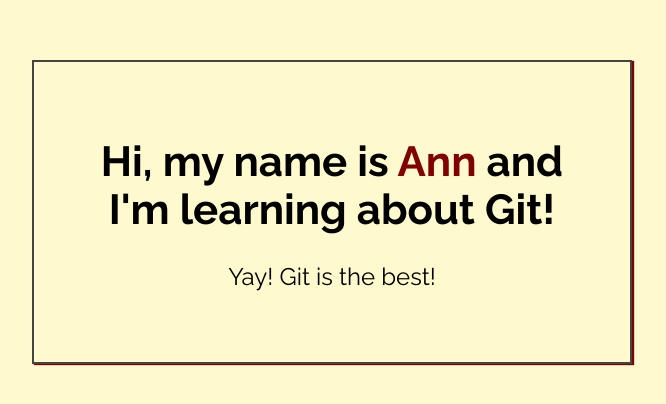
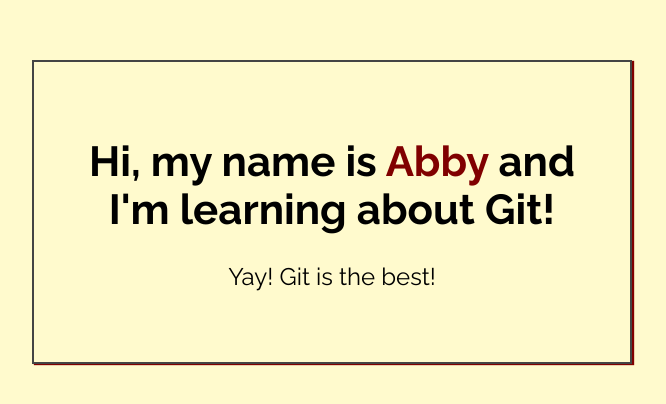
Before and after one commit to abbynyhof/my-first-repo, a plain HTML site: page index.html in a window 1280 px wide. Shown: the part 188-592 px from the top of the page, without its empty margins (308-974 px from the left). Drawn offline with Linux system fonts and the light colour scheme.

Commit message:
Added name to index.html

```diff
--- a/index.html
+++ b/index.html
@@ -14,7 +14,7 @@
 <body>
 
     <div class="greeting">
-        <h1>Hi, my name is <span class="highlight">Ann</span> and I'm learning about Git! </h1>
+        <h1>Hi, my name is <span class="highlight">Abby</span> and I'm learning about Git! </h1>
 
         <p>Yay! Git is the best!</p>
     </div>
```
